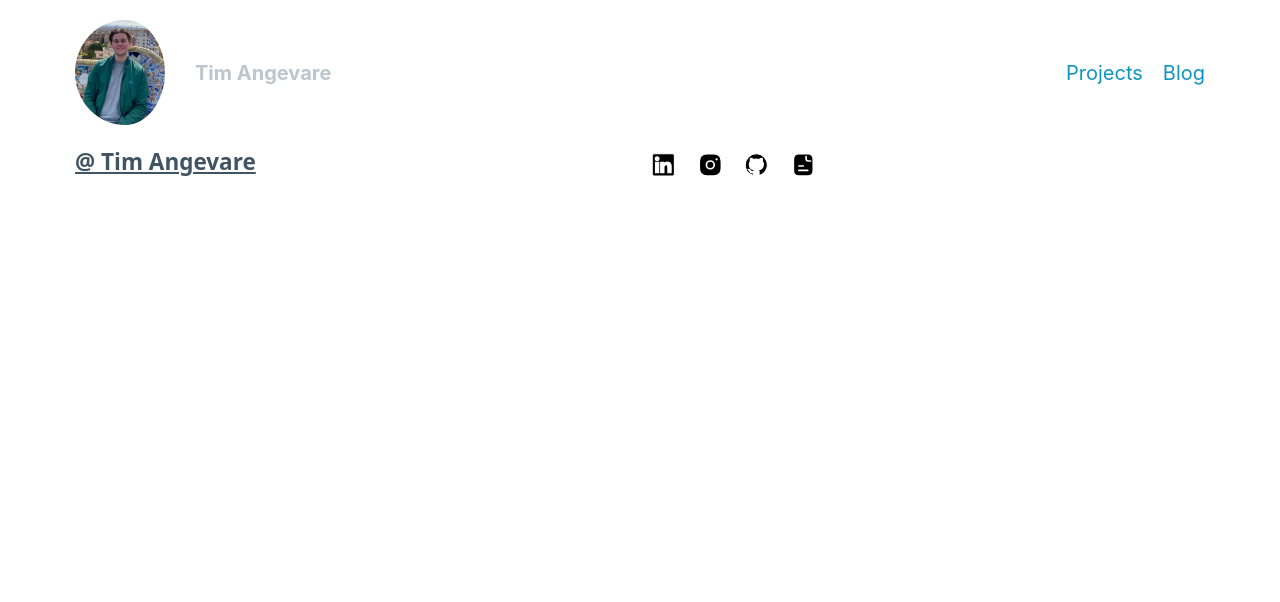
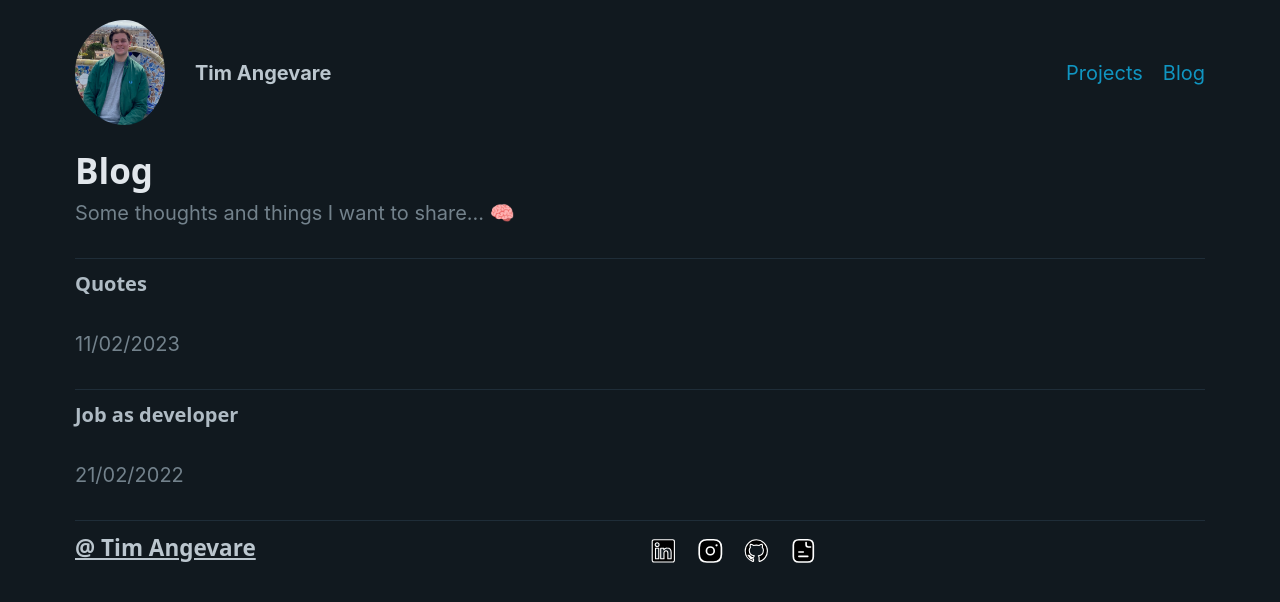
Before and after one commit to TimAngevare/portfolio, a React (Create React App) app: page /postSection in a window 1280 px wide. Shown: the top 602 px of the page. Built offline with nearby package versions, Linux system fonts and the light colour scheme.

Commit message:
Imrpoved dark mode

```diff
--- a/public/index.html
+++ b/public/index.html
@@ -1,15 +1,15 @@
 <!DOCTYPE html>
-<html lang="en">
-  <head>
-    <meta charset="utf-8" />
-    <link rel="icon" href="%PUBLIC_URL%/favicon.ico" />
-    <meta name="viewport" content="width=device-width, initial-scale=1" />
-    <meta name="theme-color" content="#000000" />
-    <meta content="gVDtT0QH3lJgcxRaaL5rWMfcoUxRbo0RUoj4C0XPvig" name="google-site-verification"/>
-    <meta
-      name="Portfolio"
-      content="Web site for Tim Angevare's portfolio"
-    />
+<html data-theme="dark" lang="en">
+<head>
+  <meta charset="utf-8"/>
+  <link href="%PUBLIC_URL%/favicon.ico" rel="icon"/>
+  <meta content="width=device-width, initial-scale=1" name="viewport"/>
+  <meta content="#000000" name="theme-color"/>
+  <meta content="gVDtT0QH3lJgcxRaaL5rWMfcoUxRbo0RUoj4C0XPvig" name="google-site-verification"/>
+  <meta
+          content="Web site for Tim Angevare's portfolio"
+          name="Portfolio"
+  />
 <!--    <link rel="stylesheet" href="css/pico.min.css">-->
     <link rel="apple-touch-icon" href="%PUBLIC_URL%/logo192.png" />
     <!--
--- a/src/Components/App.js
+++ b/src/Components/App.js
@@ -26,7 +26,8 @@ function App() {
               <ProjectSection/>
           </div>
           <section className="padding-t">
-              <PostSection/>
+              <PostSection limit={5}/>
+              <a href="/postSection">See all</a>
           </section>
       </div>
   );
--- a/src/Components/PostSection.js
+++ b/src/Components/PostSection.js
@@ -1,20 +1,25 @@
 import {useEffect, useState} from "react";
 import Data from '../resources/posts.json';
 
-export default function PostSection() {
+export default function PostSection(props) {
     const [posts, setPosts] = useState([])
 
     useEffect(() => {
         const postList = Data.posts;
         const recentList = [];
-        for (let i = 0; i < 5; i++) {
-            const index = (postList.length - 1) - i;
-            if (index < 0) {
-                break;
+        if (props.limit != null) {
+            for (let i = 0; i < props.limit; i++) {
+                const index = (postList.length - 1) - i;
+                if (index < 0) {
+                    break;
+                }
+                recentList.push(postList[index]);
             }
-            recentList.push(postList[index]);
+            setPosts(recentList);
+        } else {
+            setPosts(postList);
         }
-        setPosts(recentList);
+
 
     }, []);
 
--- a/src/index.js
+++ b/src/index.js
@@ -6,12 +6,14 @@ import Post from './Components/Post';
 import {BrowserRouter as Router, Routes, Route} from "react-router-dom";
 import Nav from "./Components/Nav";
 import Footer from "./Components/Footer";
+import Project from "./Components/Project";
+import PostSection from "./Components/PostSection";
 
 
 const root = ReactDOM.createRoot(document.getElementById('root'));
 root.render(
-    <main className="container">
-        <div data-theme="dark">
+    <main className="container" data-theme="dark">
+        <div>
             <div>
                 <Nav/>
             </div>
@@ -20,6 +22,8 @@ root.render(
                     <Routes>
                         <Route path="/" element={<App/>}/>
                         <Route path="/posts" element={<Post/>}/>
+                        <Route path="/postSection" element={<PostSection/>}/>
+                        <Route path="/projects" element={<Project/>}/>
                     </Routes>
                 </Router>
             </React.StrictMode>
```
